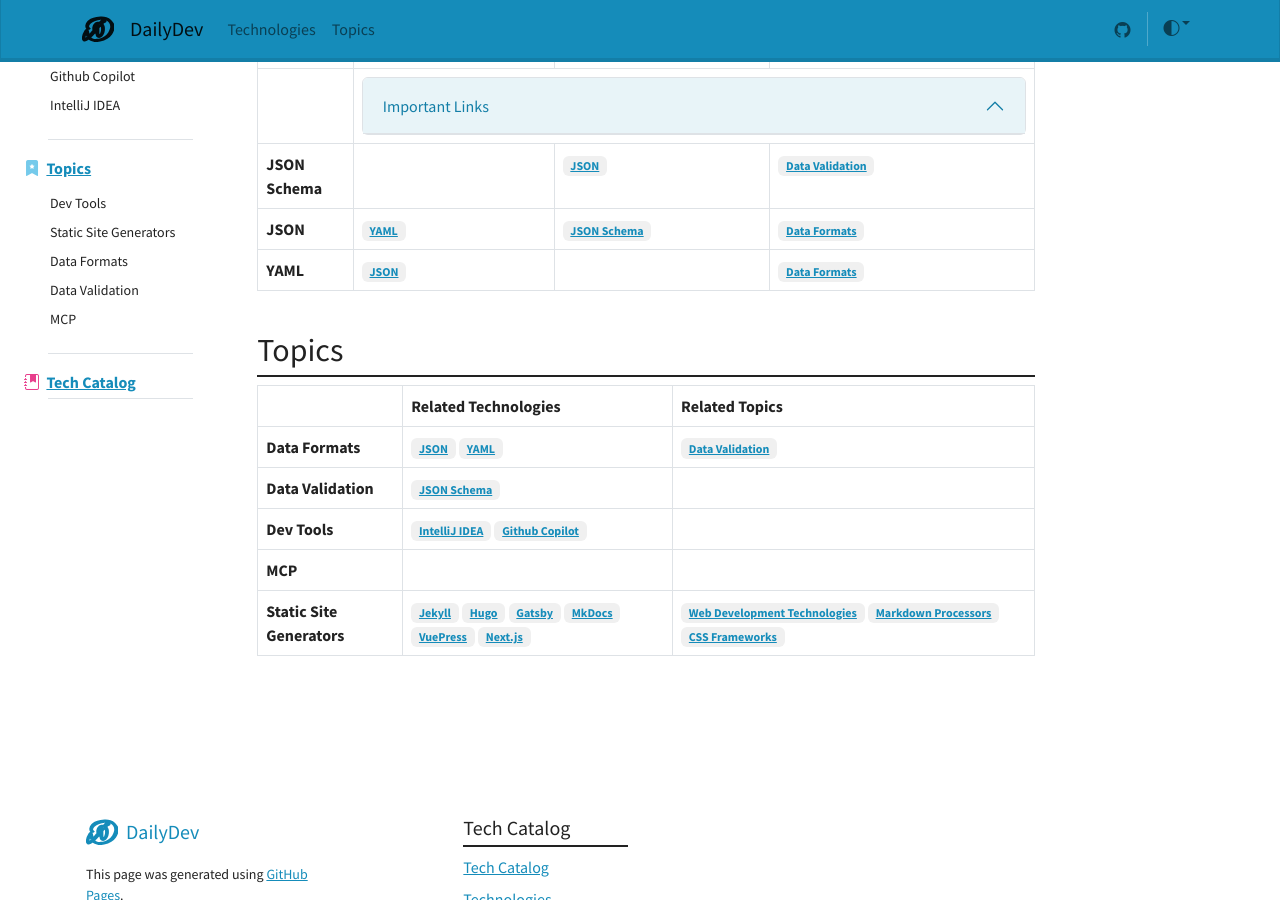
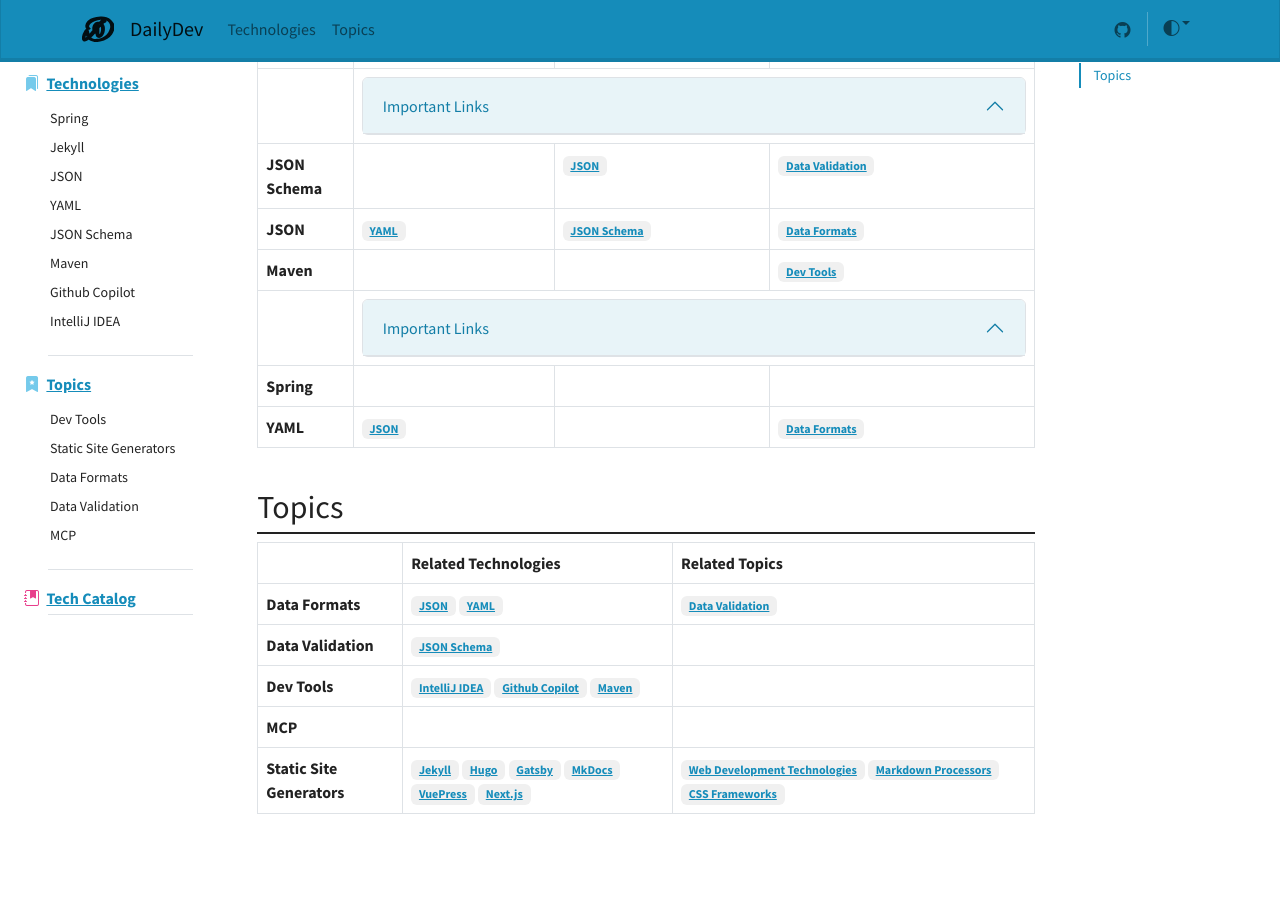
Before and after one commit to shadhini/daily-dev, a Jekyll site: the page built from docs/tech-catalog.md, in a window 1280 px wide and 900 px high, scrolled down 658 px. Built offline with Jekyll 4.4.1, drawn with Linux system fonts in a browser that asks for light colours; nearby versions of some CDN libraries; comment, search, counter and statistics services are not loaded.

Commit message:
add entries for spring and maven

```diff
--- a/docs/_data/tech-catalog-sidebar.yml
+++ b/docs/_data/tech-catalog-sidebar.yml
@@ -6,10 +6,12 @@
   icon: bookmarks-fill
   icon_color: cyan
   pages:
+    - title: Spring
     - title: Jekyll
     - title: JSON
     - title: YAML
     - title: JSON Schema
+    - title: Maven
     - title: Github Copilot
     - title: IntelliJ IDEA
 
--- a/docs/_data/technologies-sidebar.yml
+++ b/docs/_data/technologies-sidebar.yml
@@ -6,10 +6,12 @@
   icon: bookmarks-fill
   icon_color: cyan
   pages:
+    - title: Spring
     - title: Jekyll
     - title: JSON
     - title: YAML
     - title: JSON Schema
+    - title: Maven
     - title: Github Copilot
     - title: IntelliJ IDEA
 
--- a/docs/_data/technologies.yml
+++ b/docs/_data/technologies.yml
@@ -63,3 +63,10 @@ intellij-idea:
       url: "https://github.com/shadhini/daily-dev/blob/main/IDE-support/IntelliJIDEA/version-control.md"
     - name: "IntelliJ IDEA: Shortcuts"
       url: "https://github.com/shadhini/daily-dev/blob/main/IDE-support/IntelliJIDEA/shortcuts.md"
+maven:
+  topics:
+    - "Dev Tools"
+  important:
+    - name: "Maven: Commands"
+      url: "https://github.com/shadhini/daily-dev/blob/main/build-tools/maven/commands.md"
+spring:
--- a/docs/_data/topics.yml
+++ b/docs/_data/topics.yml
@@ -28,3 +28,4 @@ dev-tools:
   technologies:
     - "IntelliJ IDEA"
     - "Github Copilot"
+    - "Maven"
--- a/docs/_topics/dev-tools.md
+++ b/docs/_topics/dev-tools.md
@@ -16,3 +16,7 @@ render_with_liquid: false
 - GitHub Copilot
   - [CLI](https://github.com/github/copilot-cli?utm_source=web-hpace-copilot-cli-primary-cta&utm_medium=web&utm_campaign=universe25post)
   - VS Code extension
+
+## Build & Dependency Management Tools
+- Maven
+- Gradle
```
Also changed, not shown: build-tools/maven/commands.md (added, +13 -0 lines), docs/_technologies/maven.md (added, +8 -0 lines), docs/_technologies/spring.md (added, +8 -0 lines).
